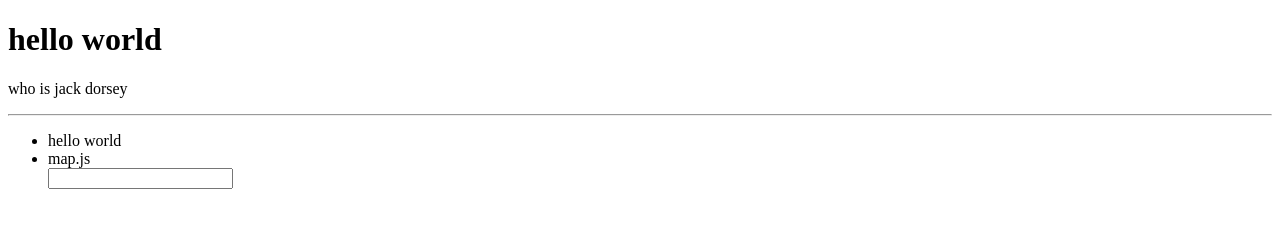
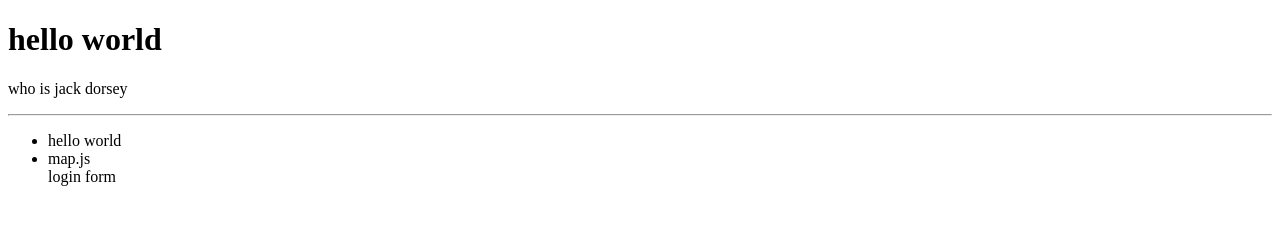
Before and after one commit to sheddy20/myappproject, a plain HTML site: page index.html in a window 1280 px wide. Drawn offline with Linux system fonts and the light colour scheme.

Commit message:
login form

```diff
--- a/index.html
+++ b/index.html
@@ -13,7 +13,7 @@
         <li>hello world</li>
         <li>map.js</li>
         <form>
-            <input>
+            login form
         </form>
     </ul>
 </body>
```
